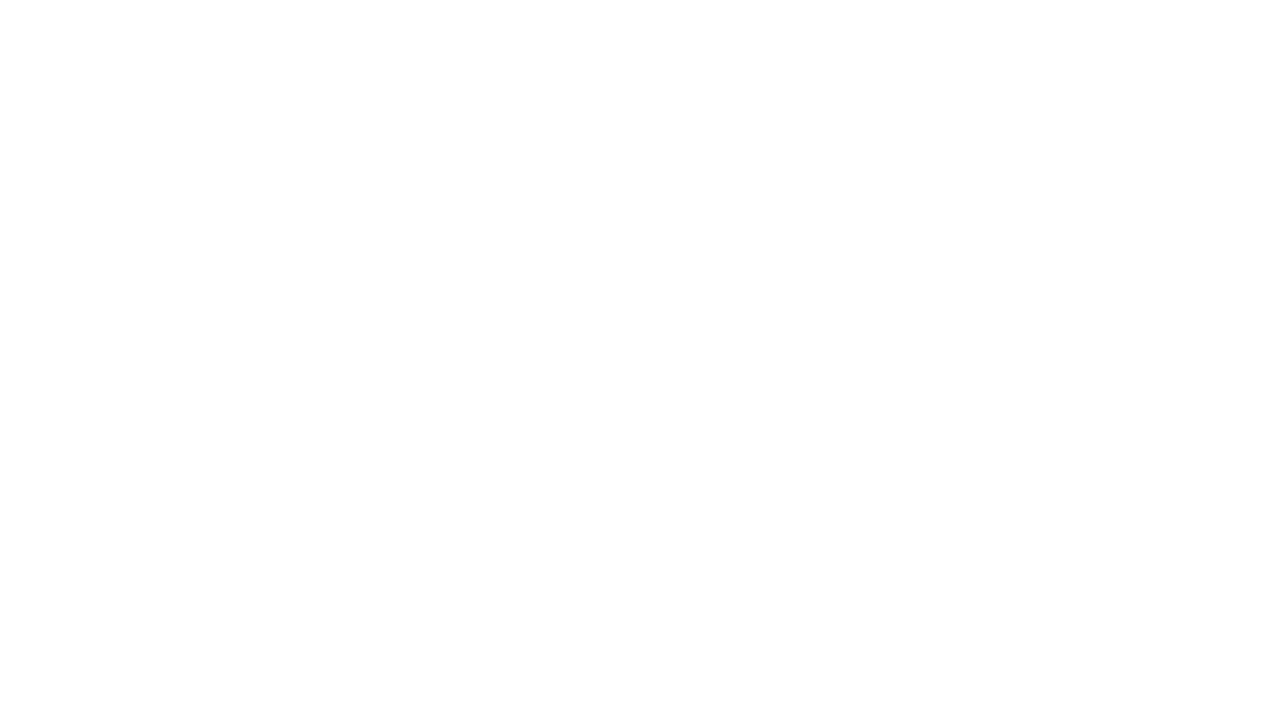
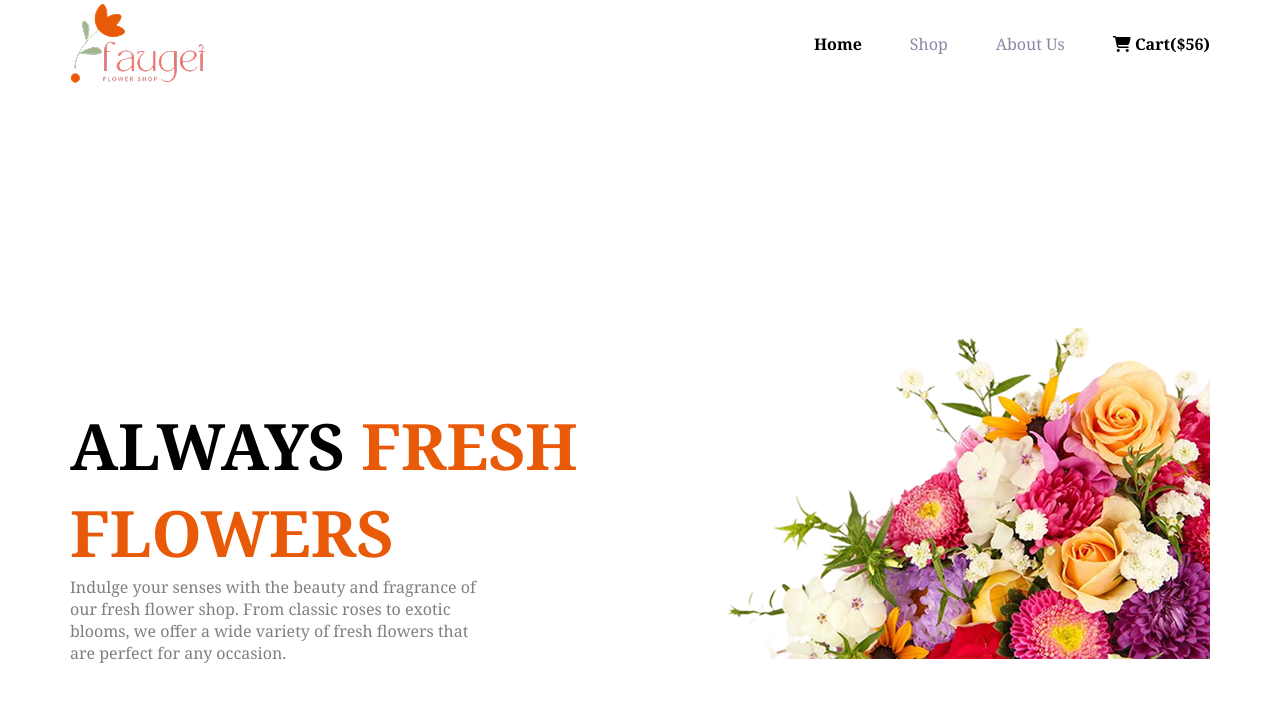
Before and after one commit to mdsanjidahmedsabab/my-second-assignment, a plain HTML site: page index.html in a window 1280 px wide. Drawn offline with Linux system fonts and the light colour scheme.

Commit message:
nav and banner done

```diff
--- a/index.html
+++ b/index.html
@@ -3,10 +3,36 @@
 <head>
     <meta charset="UTF-8">
     <meta name="viewport" content="width=device-width, initial-scale=1.0">
-    <title>Document</title>
+    <title>Flower Market</title>
     <link rel="stylesheet" href="styles/style.css">
+    <script src="https://kit.fontawesome.com/0092f6cea6.js" crossorigin="anonymous"></script>
 </head>
-<body>
+<body class="noto-serif-font">
+  <header>
+      <nav class="navbar display-flex max-width">
+        <img src="assets/logo.png" alt="">
+        <div>
+            <ul class="display-flex nav-ul" >
+                <li class="menu">Home</li>
+                <li class="menu-2">Shop</li>
+                <li class="menu-2">About Us</li>
+                <li class="menu-3"><i class="fa-solid fa-cart-shopping"></i> Cart($56)</li>
+            </ul>
+        </div>
+    </nav>
+    <main>
+        <section class="banner display-flex max-width">
+            <div class="banner-hero">
+                <h3 class="banner-title">ALWAYS <span class="span-style">FRESH FLOWERS</span></h3>
 
+                <p class="banner-description decription-texts">Indulge your senses with the beauty and fragrance of <br> our fresh flower shop. From classic roses to exotic <br> blooms, we offer a wide variety of fresh flowers that <br> are perfect for any occasion.</p>
+            </div>
+            <img src="assets/hero-flower.png" alt="">
+        </section>
+    </main>
+    <footer>
+
+    </footer>
+  </header>
 </body>
 </html>
--- a/styles/style.css
+++ b/styles/style.css
@@ -0,0 +1,119 @@
+
+@import url('https://fonts.googleapis.com/css2?family=Noto+Serif:ital,wght@0,100..900;1,100..900&display=swap');
+
+
+.noto-serif-font{
+  font-family: "Noto Serif", serif;
+  font-optical-sizing: auto;
+  font-weight: 400;
+  font-style: normal;
+  font-variation-settings:
+    "wdth" 100;
+}
+
+
+/* universal style */
+/* *{
+    margin: 0;
+} */
+
+/* shared styles */
+.display-flex{
+    display: flex;
+}
+.max-width{
+    max-width: 1140px;
+}
+.span-style{
+    color: #E95A08;
+}
+.decription-texts{
+    color: rgba(0, 0, 0, 0.5);
+}
+
+
+/* navbar style */
+nav > div > ul {
+    list-style-type: none;
+    gap: 3rem;
+}
+.navbar{
+    justify-content: space-between;
+    margin: 0 auto;
+    height: 71px;
+    /* border: 1px solid teal; */
+    align-items: center;
+}
+.nav-ul{
+ padding:1rem 0;
+ /* border: 1px solid tomato; */
+}
+.menu, .menu-2, .menu-3{
+    font-weight:700;
+    font-size: 1rem;
+}
+.menu-2{
+    font-weight: 400;
+    color: #8987A1;
+}
+
+/* banner styles */
+.banner{
+    justify-content: space-between;
+    margin: 0 auto;
+    margin-top: 120px;
+    height: 460px;
+    /* border: 1px solid tomato; */
+    align-items: flex-end;
+
+
+}
+.banner-title{
+    font-weight: bold;
+    font-size: 4rem;
+    margin-bottom:0px;
+
+}
+.banner-description{
+    margin-top: 0;
+}
+
+.banner> img{
+    width: 570px;
+    height:355px ;
+    /* border: 1px solid blueviolet; */
+}
+.banner-hero{
+    display:grid;
+    grid-template-rows:1fr ;
+    align-content: center;
+    width:570px;
+    height:300px;
+    /* border: 1px solid green; */
+}
+
+
+/* responsive for mobile useing media query */
+
+@media screen and (max-width:580px) {
+   .menu, .menu-2{
+    display:none;
+   }
+   .banner{
+    flex-direction: column-reverse;
+    /* gap:28px ; */
+   }
+   .banner> img{
+    width: 100%;
+   }
+   .banner-title{
+    margin-top: auto;
+    font-size:1rem ;
+   }
+   .banner-hero{
+    grid-template-columns: 1fr;
+   }
+
+
+
+}
```
Also changed, not shown: assets/deal-ana.png (added), assets/deal-bloom.png (added), assets/deal-zabo.png (added), assets/flower-store.png (added), assets/hero-flower.png (added), assets/icon-facebook.png (added), assets/icon-linkedin.png (added), assets/icon-twitter.png (added), assets/icon-youtube.png (added), assets/logo.png (added), assets/news-letter-bg.png (added), assets/sample-flower-image.png (added), assets/trusted-badge.png (added).
